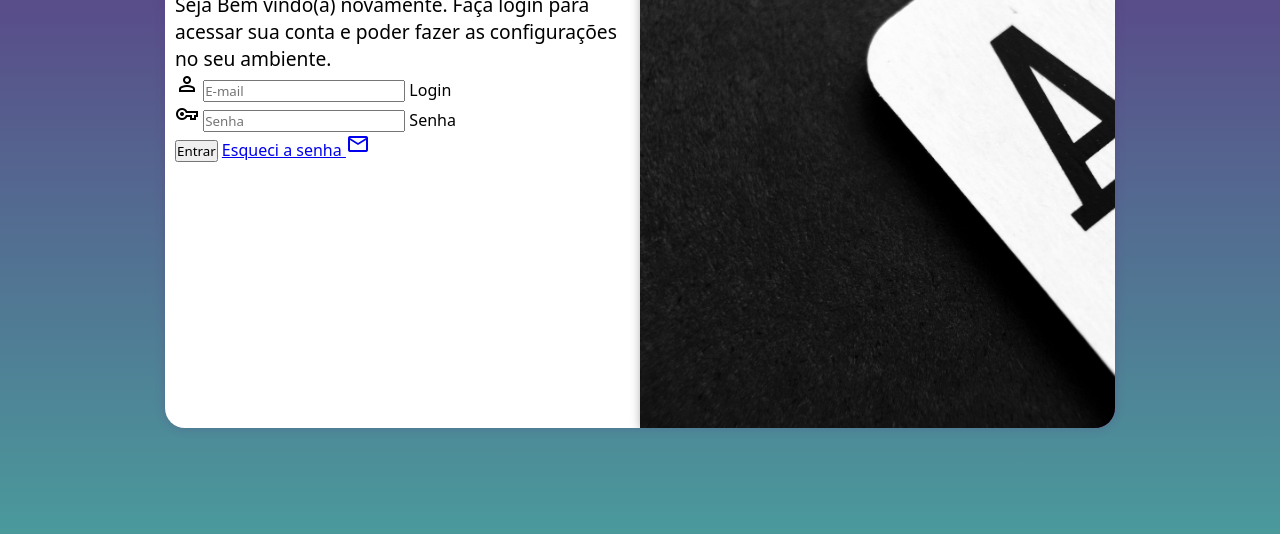
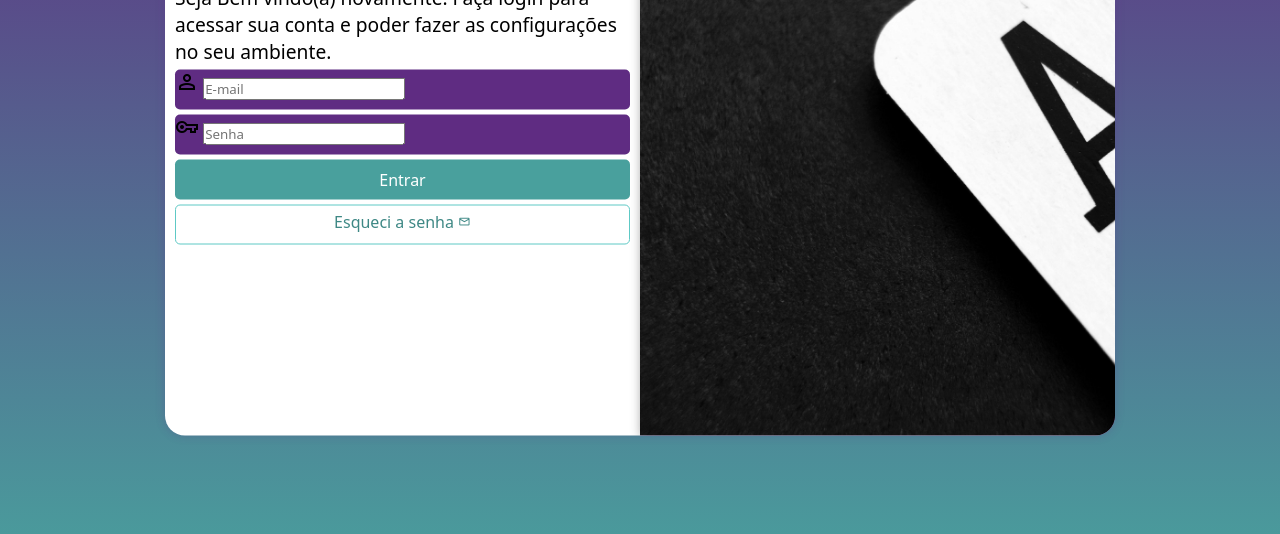
Before and after one commit to victor-dev-moreira/projeto-login, a plain HTML site: page index.html in a window 1280 px wide. Shown: the part 222-756 px from the top of the page. Drawn offline with nearby package versions, Linux system fonts and the light colour scheme.

Commit message:
Formatação Do formulario

```diff
--- a/estilos/style.css
+++ b/estilos/style.css
@@ -46,7 +46,7 @@ section#login{
     transform: translate(-50%, -50%);
     background-color: white;
     width: 250px;
-    height: 500px;
+    height: 515px;
     overflow: hidden;
     border-radius: 20px;
     box-shadow: 0cap 0px 10px #602c8244;
@@ -78,3 +78,55 @@ div#formulario > h1{
 div#formulario > p {
     font-size: 0.8em;
 }
+
+form > div.campo{
+    background-color: #5f2c82;
+    display: block;
+    width: 100%;
+    height: 40px;
+    border-radius: 5px;
+    margin: 5px 0px;
+}
+
+div.campo > label{
+    display: none;
+}
+
+form > input[type=submit]{
+    display: block;
+    font-size: 1em;
+    width: 100%;
+    height: 40px;
+    background-color: #49a09d;
+    color: white;
+    border: none;
+    border-radius: 5px;
+    cursor: pointer;
+}
+
+form > input[type=submit]:hover{
+    background-color: #3e8885;
+
+}
+
+form > a.button{
+    display: block;
+    text-align: center;
+    font-size: 1em;
+    width: 100%;
+    height: 40px;
+    padding-top: 5px;
+    margin-top: 5px;
+    color: #3e8885;
+    border: 1px solid #5ec9c5;
+    border-radius: 5px;
+    text-decoration: none;
+}
+
+form > a.button:hover{
+    background-color: #5ec9c5;
+}
+
+form >a.button > span{
+    font-size: 0.8em;
+}
--- a/index.html
+++ b/index.html
@@ -37,10 +37,8 @@
                     </div>
                     <input type="submit" value="Entrar">
 
-                    <a href="esqueci.html">
-
+                    <a href="esqueci.html" class="button">
                         Esqueci a senha <span class="material-symbols-outlined">mail</span>
-
                     </a>
                 </form>
 
```
